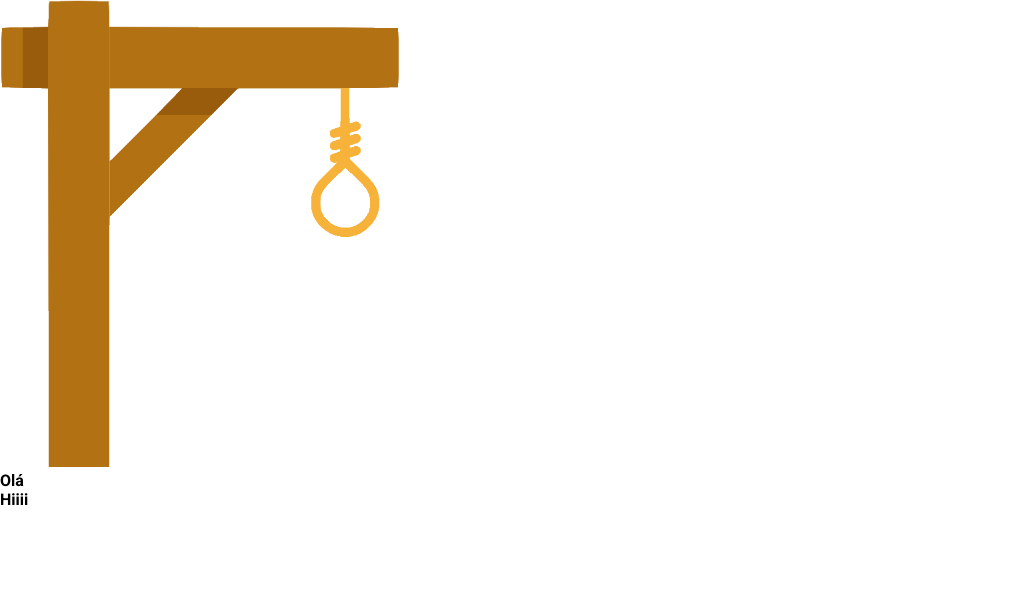
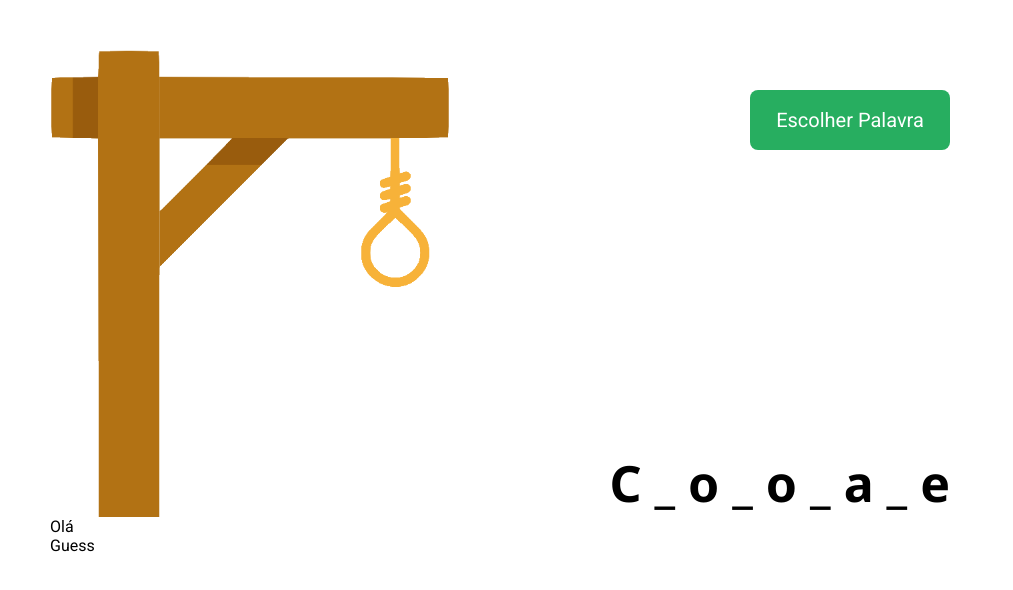
Before and after one commit to pullynnhah/jogo-da-forca, a React (Create React App) app: page / in a window 1280 px wide. Shown: the top 590 px of the page, without its empty margins (0-1013 px from the left). Built offline with nearby package versions, Linux system fonts and the light colour scheme.

Commit message:
style game

```diff
--- a/public/index.html
+++ b/public/index.html
@@ -8,9 +8,8 @@
     <link rel="preconnect" href="https://fonts.googleapis.com" />
     <link rel="preconnect" href="https://fonts.gstatic.com" crossorigin />
     <link
-      href="https://fonts.googleapis.com/css2?family=Roboto:wght@400;700&display=swap"
+      href="https://fonts.googleapis.com/css2?family=Noto+Sans:wght@700&family=Roboto:wght@400;700&display=swap"
       rel="stylesheet" />
-
     <title>Jogo da Forca</title>
   </head>
   <body>
--- a/src/App.js
+++ b/src/App.js
@@ -7,16 +7,21 @@ import Guess from "./components/Guess";
 
 export default function App() {
   const [lives, setLives] = useState(6);
+  const [secret, setSecret] = useState("C_o_o_a_e");
+
   return (
-    <>
+    <Container>
       <GlobalStyle />
       <Wrapper>
-        <Game lives={lives} />
+        <Game lives={lives} secret={secret} setSecret={setSecret} />
         <Alphabet lives={lives} setLives={setLives} />
         <Guess />
       </Wrapper>
-    </>
+    </Container>
   );
 }
 
+const Container = styled.div`
+  margin: 50px;
+`;
 const Wrapper = styled.div``;
--- a/src/components/Game.js
+++ b/src/components/Game.js
@@ -8,7 +8,7 @@ import hangman4 from "../assets/hangman4.png";
 import hangman5 from "../assets/hangman5.png";
 import hangman6 from "../assets/hangman6.png";
 
-export default function Game({ lives }) {
+export default function Game({ lives, secret }) {
   const hangmen = [
     hangman6,
     hangman5,
@@ -18,9 +18,45 @@ export default function Game({ lives }) {
     hangman1,
     hangman0,
   ];
-  return <Image src={hangmen[lives]} />;
+  return (
+    <Container>
+      <img src={hangmen[lives]} alt="forca" />
+      <button>Escolher Palavra</button>
+      <h1>{secret.split("").join(" ")}</h1>
+    </Container>
+  );
 }
 
-const Image = styled.img`
-  width: 400px;
+const Container = styled.div`
+  display: grid;
+  justify-items: flex-end;
+  grid-template-columns: 400px 500px;
+  grid-template-areas:
+    "image btn"
+    "image word";
+
+  img {
+    grid-area: image;
+    width: 400px;
+  }
+
+  button {
+    grid-area: btn;
+    width: 200px;
+    height: 60px;
+
+    color: #fff;
+    font-size: 20px;
+    line-height: 23px;
+
+    background: #27ae60;
+    border-radius: 8px;
+    margin-top: 40px;
+  }
+
+  h1 {
+    grid-area: word;
+    align-self: flex-end;
+    font: 50px/68px "Noto Sans", sans-serif;
+  }
 `;
--- a/src/components/Guess.js
+++ b/src/components/Guess.js
@@ -1,3 +1,3 @@
 export default function Guess() {
-  return <h2>Hiiii</h2>;
+  return <h2>Guess</h2>;
 }
--- a/src/components/styles/GlobalStyle.js
+++ b/src/components/styles/GlobalStyle.js
@@ -95,7 +95,11 @@ body,
 input,
 input::placeholder {
   font-family: "Roboto", sans-serif;
-  font-weight: 700;
+
+}
+
+button {
+  text-align: center;
 }
 `;
 
```
